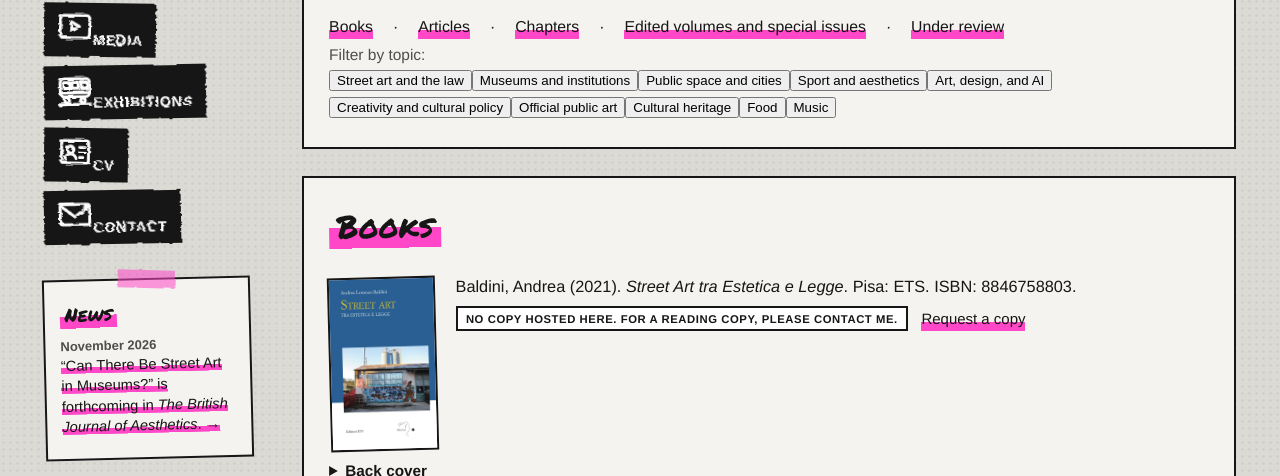
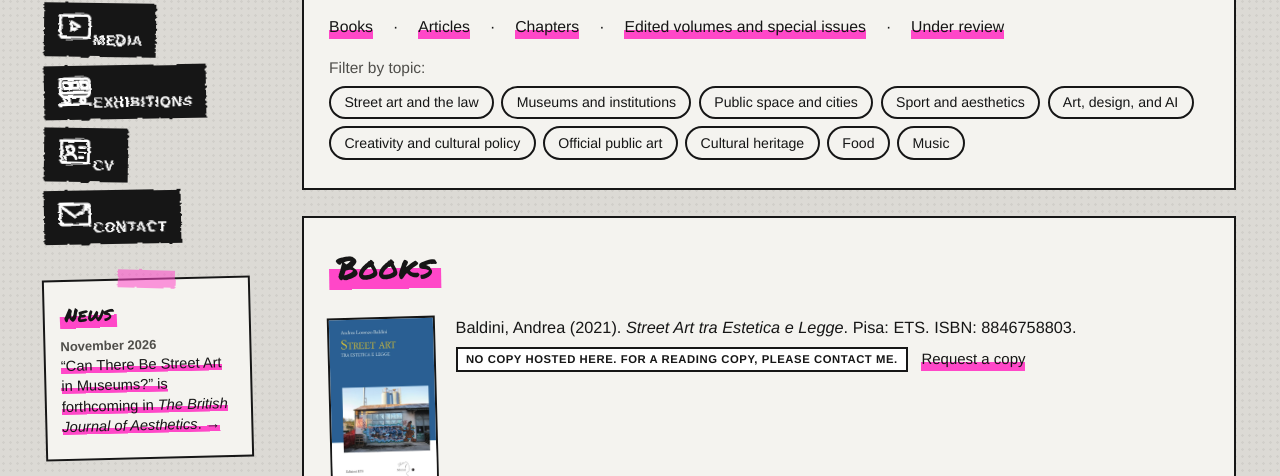
Before and after one commit to andrealbaldini/andrealbaldini.github.io, a plain HTML site: page publications.html in a window 1280 px wide. Shown: the part 205-681 px from the top of the page. Drawn offline with Linux system fonts and the light colour scheme.

Commit message:
Add files via upload

```diff
--- a/assets/style.css
+++ b/assets/style.css
@@ -83,6 +83,10 @@ ul.plain li:first-child{border-top:0}
 .btn{display:inline-block;background:var(--ink);color:#fff;font-weight:700;letter-spacing:.04em;padding:.5rem 1rem;filter:url(#line)}
 .btn:hover,.btn:focus-visible{background:var(--hl);color:var(--ink)}
 /* publications */
+.filters{margin:1rem 0 0}.filters div{display:flex;flex-wrap:wrap;gap:.45rem;margin:.3rem 0}
+.filters button{font:inherit;font-size:.85rem;cursor:pointer;background:var(--sheet);color:var(--ink);border:2px solid var(--ink);border-radius:2rem;padding:.2rem .8rem}
+.filters button:hover{background:var(--hl)}.filters button[aria-pressed=true]{background:var(--ink);color:#fff}
+[hidden]{display:none!important}
 ul.pubs{list-style:none;margin:0;padding:0}
 .pub{padding:.9rem 0;border-top:1px solid #bbb9b2}
 .pub:first-child{border-top:0}
```
